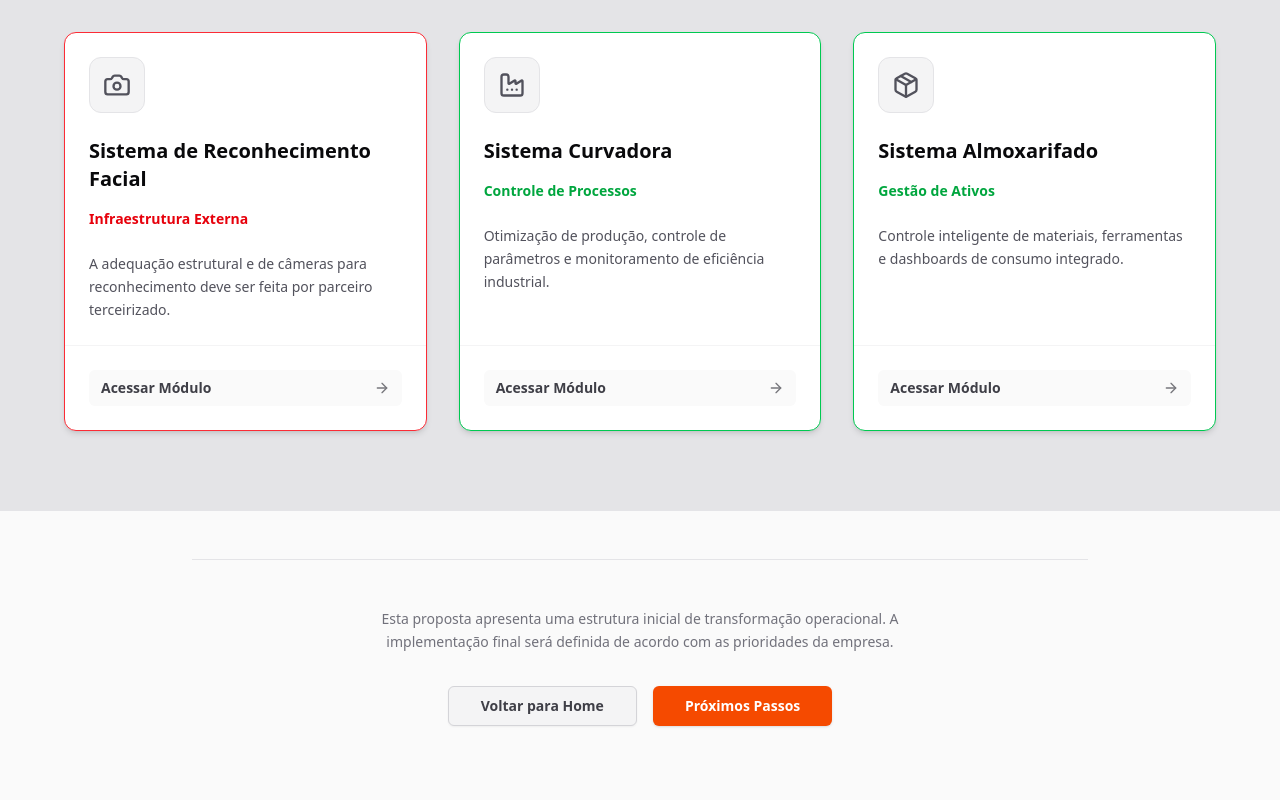
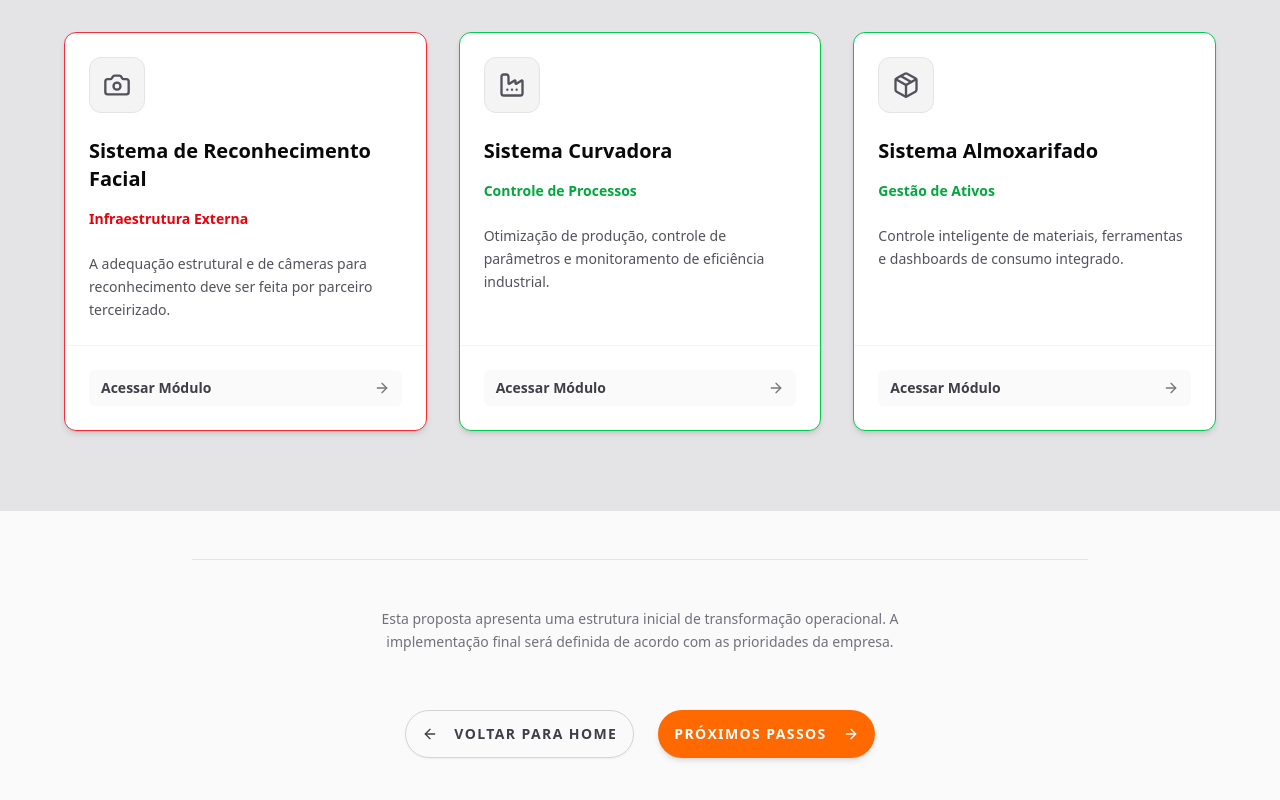
Before and after one commit to rennerculturabuilder-netizen/sistemas-sertub, a Next.js app: page / in a window 1280 px wide. Shown: the part 964-1764 px from the top of the page. Built offline with nearby package versions, Linux system fonts and the light colour scheme.

Commit message:
feat: add proximos passos to navbar and redesign FooterNavigation buttons

```diff
--- a/src/components/FooterNavigation.tsx
+++ b/src/components/FooterNavigation.tsx
@@ -1,5 +1,6 @@
 import Link from "next/link";
 import { Button } from "@/components/ui/button";
+import { ArrowLeft, ArrowRight } from "lucide-react";
 
 export function FooterNavigation() {
     return (
@@ -11,25 +12,27 @@ export function FooterNavigation() {
                         A implementação final será definida de acordo com as prioridades da empresa.
                     </p>
 
-                    <div className="flex flex-col sm:flex-row items-center justify-center gap-4 w-full sm:w-auto">
+                    <div className="flex flex-col sm:flex-row items-center justify-center gap-6 w-full mt-6">
                         <Button
                             variant="outline"
                             size="lg"
-                            className="w-full sm:w-auto border-zinc-300 text-zinc-700 hover:bg-zinc-100 font-semibold px-8"
+                            className="w-full sm:w-auto border-zinc-300 text-zinc-700 bg-transparent hover:bg-zinc-100 hover:text-zinc-900 font-semibold text-sm h-12 px-8 rounded-full transition-all active:scale-95 uppercase tracking-widest group"
                             asChild
                         >
                             <Link href="/">
+                                <ArrowLeft className="w-4 h-4 mr-2 group-hover:-translate-x-1 transition-transform" />
                                 Voltar para Home
                             </Link>
                         </Button>
 
                         <Button
                             size="lg"
-                            className="w-full sm:w-auto bg-orange-600 hover:bg-orange-700 text-white font-semibold px-8 shadow-sm hover:shadow"
+                            className="w-full sm:w-auto bg-orange-500 hover:bg-orange-600 text-white font-bold text-sm h-12 px-8 rounded-full transition-all hover:scale-105 active:scale-95 uppercase tracking-widest group shadow-md"
                             asChild
                         >
                             <Link href="/proximos-passos">
                                 Próximos Passos
+                                <ArrowRight className="w-4 h-4 ml-2 group-hover:translate-x-1 transition-transform" />
                             </Link>
                         </Button>
                     </div>
--- a/src/components/Navbar.tsx
+++ b/src/components/Navbar.tsx
@@ -2,7 +2,7 @@
 
 import Link from "next/link";
 import { usePathname } from "next/navigation";
-import { ArrowLeft, Menu, Activity, Factory, Cpu, Fingerprint, Calculator, Package, Info } from "lucide-react";
+import { ArrowLeft, Menu, Activity, Factory, Cpu, Fingerprint, Calculator, Package, Info, Target } from "lucide-react";
 import { Button } from "@/components/ui/button";
 import { useState, useEffect } from "react";
 import { motion, AnimatePresence, useScroll, useMotionValueEvent } from "framer-motion";
@@ -28,6 +28,7 @@ export function Navbar() {
         { name: "Almoxarifado", href: "/almoxarifado", icon: <Package className="w-4 h-4" /> },
         { name: "ROI", href: "/roi", icon: <Calculator className="w-4 h-4" /> },
         { name: "Saiba Mais", href: "/grtech-sertub", icon: <Info className="w-4 h-4" /> },
+        { name: "Próximos Passos", href: "/proximos-passos", icon: <Target className="w-4 h-4" /> },
     ];
 
     return (
```
